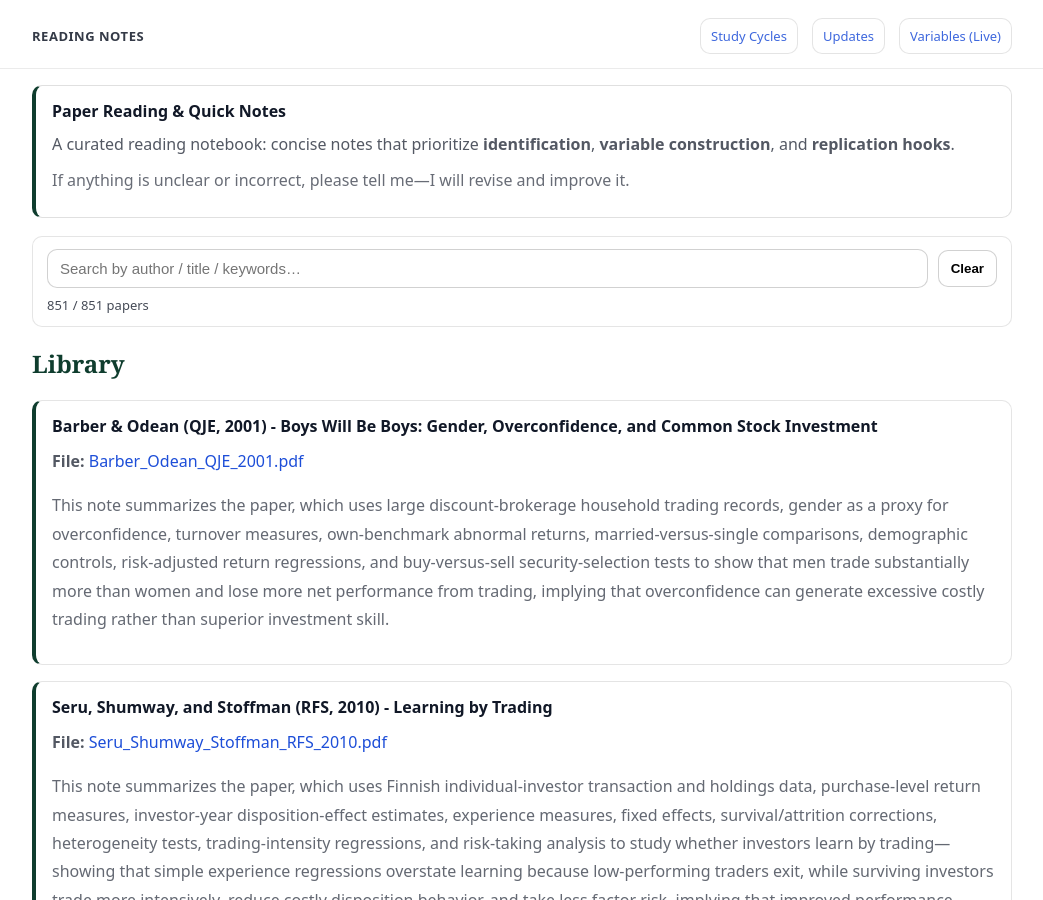
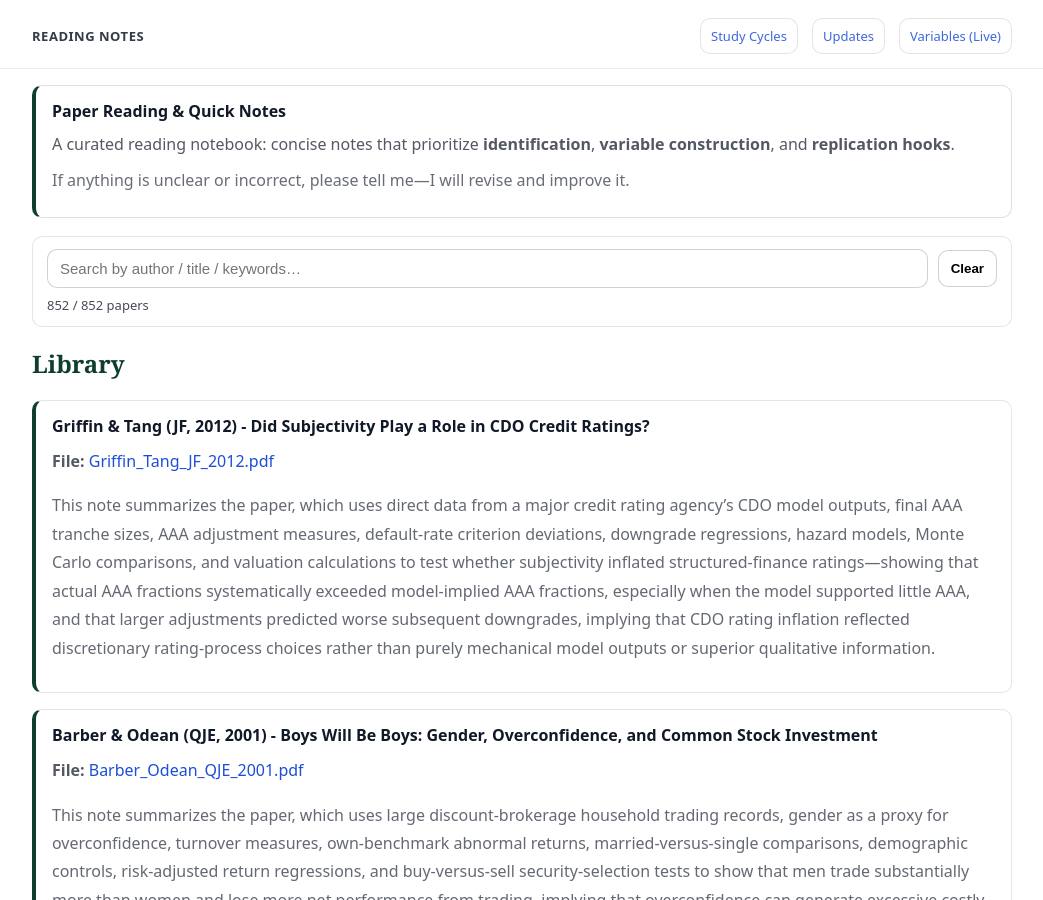
Before and after one commit to yaxinzn/study-archive, a Jekyll site: the page built from reading/index.md, in a window 1280 px wide and 900 px high. Shown: the whole window, without its empty margins (118-1161 px from the left). Built offline with Jekyll 4.4.1, drawn with Linux system fonts in a browser that asks for light colours.

Commit message:
Reading: add/update Griffin_Tang_JF_2012.pdf

```diff
--- a/_data/reading.yml
+++ b/_data/reading.yml
@@ -1,3 +1,7 @@
+- title: "Griffin & Tang (JF, 2012) - Did Subjectivity Play a Role in CDO Credit Ratings?"
+  file: "Griffin_Tang_JF_2012.pdf"
+  desc: "This note summarizes the paper, which uses direct data from a major credit rating agency’s CDO model outputs, final AAA tranche sizes, AAA adjustment measures, default-rate criterion deviations, downgrade regressions, hazard models, Monte Carlo comparisons, and valuation calculations to test whether subjectivity inflated structured-finance ratings—showing that actual AAA fractions systematically exceeded model-implied AAA fractions, especially when the model supported little AAA, and that larger adjustments predicted worse subsequent downgrades, implying that CDO rating inflation reflected discretionary rating-process choices rather than purely mechanical model outputs or superior qualitative information."
+
 - title: "Barber & Odean (QJE, 2001) - Boys Will Be Boys: Gender, Overconfidence, and Common Stock Investment"
   file: "Barber_Odean_QJE_2001.pdf"
   desc: "This note summarizes the paper, which uses large discount-brokerage household trading records, gender as a proxy for overconfidence, turnover measures, own-benchmark abnormal returns, married-versus-single comparisons, demographic controls, risk-adjusted return regressions, and buy-versus-sell security-selection tests to show that men trade substantially more than women and lose more net performance from trading, implying that overconfidence can generate excessive costly trading rather than superior investment skill."
```
Also changed, not shown: 1 other file.
